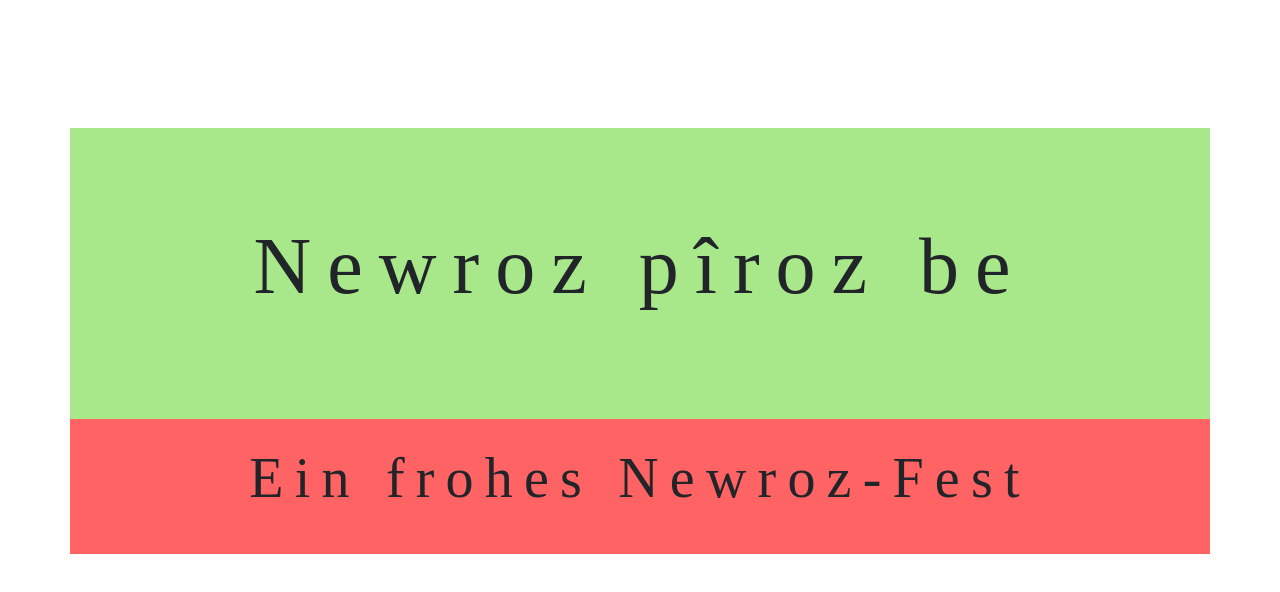
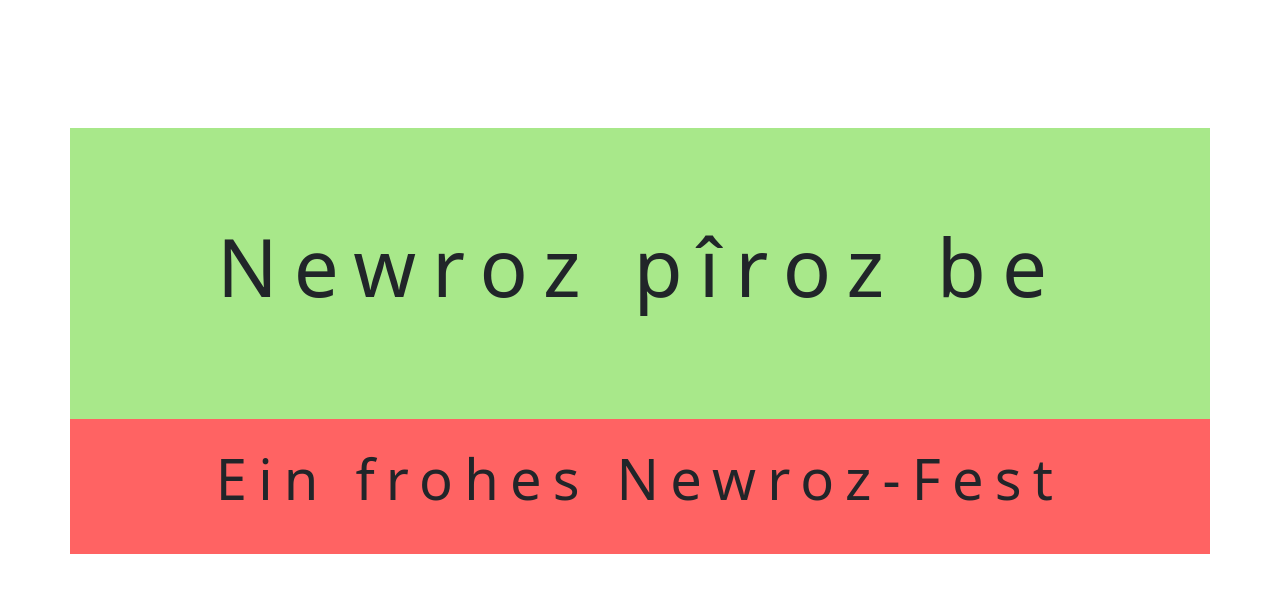
Before and after one commit to M22680/Newroz, a plain HTML site: page index.html in a window 1280 px wide. Drawn offline with nearby package versions, Linux system fonts and the light colour scheme.

Commit message:
Update style.css

```diff
--- a/style.css
+++ b/style.css
@@ -8,7 +8,7 @@
     background-color: #A8E88A;
 }
 .text-piroz{
-    font-family: 'Stencil';
+
     font-weight: 400;
     line-height: 150px;
     text-align: center;
@@ -20,7 +20,7 @@
 
 }
 .text-de{
-    font-family: 'Stencil';
+
     line-height: 150px;
     text-align: center;
     letter-spacing: 0.2em;
```
